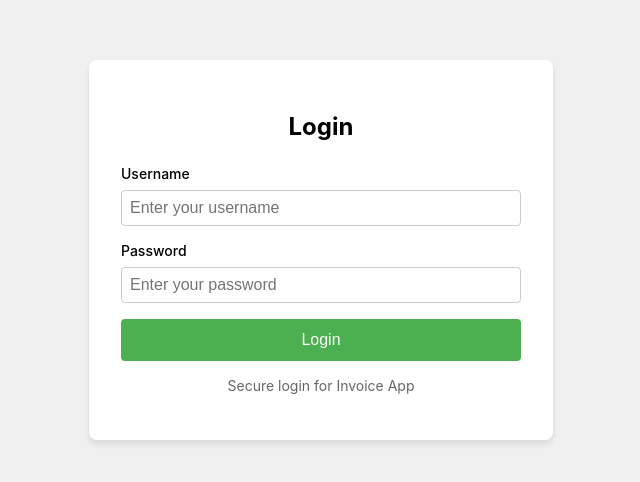
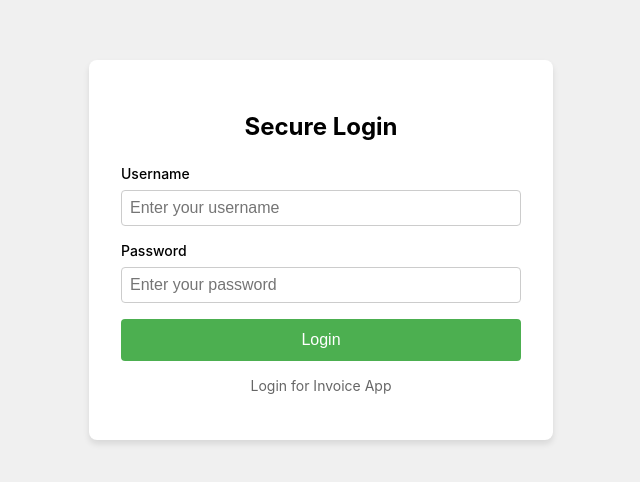
Before and after one commit to Nxtep-Kerala/billing, a React (Create React App) app: page / in a window 1280 px wide. Shown: the part 150-632 px from the top of the page, without its empty margins (319-959 px from the left). Built offline with nearby package versions, Linux system fonts and the light colour scheme; no server answers; what @react-pdf/renderer would draw is missing.

Commit message:
multi user login and folder structure update

```diff
--- a/src/App.js
+++ b/src/App.js
@@ -1,6 +1,6 @@
 import React, { useState } from 'react';
-import Auth from './Auth';
-import InvoiceApp from './InvoiceApp';
+import Auth from './components/Auth';
+import InvoiceApp from './components/InvoiceApp';
 
 const App = () => {
   const [isAuthenticated, setIsAuthenticated] = useState(false);
--- a/src/Auth.js
+++ /dev/null
@@ -1,123 +0,0 @@
-import React, { useState } from 'react';
-
-const Auth = ({ onLogin }) => {
-  const [username, setUsername] = useState('');
-  const [password, setPassword] = useState('');
-  const [error, setError] = useState('');
-
-  const handleSubmit = (e) => {
-    e.preventDefault();
-    if (
-      username === process.env.REACT_APP_USERNAME &&
-      password === process.env.REACT_APP_PASSWORD
-    ) {
-      onLogin();
-    } else {
-      setError('Invalid username or password');
-    }
-  };
-
-  return (
-    <div style={styles.container}>
-      <div style={styles.card}>
-        <h2 style={styles.header}>Login</h2>
-        <form onSubmit={handleSubmit} style={styles.form}>
-          <div style={styles.inputGroup}>
-            <label htmlFor="username" style={styles.label}>Username</label>
-            <input
-              id="username"
-              type="text"
-              value={username}
-              onChange={(e) => setUsername(e.target.value)}
-              placeholder="Enter your username"
-              required
-              style={styles.input}
-            />
-          </div>
-          <div style={styles.inputGroup}>
-            <label htmlFor="password" style={styles.label}>Password</label>
-            <input
-              id="password"
-              type="password"
-              value={password}
-              onChange={(e) => setPassword(e.target.value)}
-              placeholder="Enter your password"
-              required
-              style={styles.input}
-            />
-          </div>
-          {error && <p style={styles.error}>{error}</p>}
-          <button type="submit" style={styles.button}>Login</button>
-        </form>
-        <p style={styles.footer}>Secure login for Invoice App</p>
-      </div>
-    </div>
-  );
-};
-
-const styles = {
-  container: {
-    display: 'flex',
-    justifyContent: 'center',
-    alignItems: 'center',
-    minHeight: '100vh',
-    backgroundColor: '#f0f0f0',
-  },
-  card: {
-    backgroundColor: 'white',
-    padding: '2rem',
-    borderRadius: '8px',
-    boxShadow: '0 4px 6px rgba(0, 0, 0, 0.1)',
-    width: '100%',
-    maxWidth: '400px',
-  },
-  header: {
-    fontSize: '1.5rem',
-    fontWeight: 'bold',
-    textAlign: 'center',
-    marginBottom: '1.5rem',
-  },
-  form: {
-    display: 'flex',
-    flexDirection: 'column',
-    gap: '1rem',
-  },
-  inputGroup: {
-    display: 'flex',
-    flexDirection: 'column',
-    gap: '0.5rem',
-  },
-  label: {
-    fontSize: '0.875rem',
-    fontWeight: '500',
-  },
-  input: {
-    padding: '0.5rem',
-    borderRadius: '4px',
-    border: '1px solid #ccc',
-    fontSize: '1rem',
-  },
-  button: {
-    padding: '0.75rem',
-    backgroundColor: '#4CAF50',
-    color: 'white',
-    border: 'none',
-    borderRadius: '4px',
-    fontSize: '1rem',
-    cursor: 'pointer',
-    transition: 'background-color 0.3s',
-  },
-  error: {
-    color: '#D32F2F',
-    fontSize: '0.875rem',
-    marginTop: '0.5rem',
-  },
-  footer: {
-    textAlign: 'center',
-    fontSize: '0.875rem',
-    color: '#666',
-    marginTop: '1rem',
-  },
-};
-
-export default Auth;
--- /dev/null
+++ b/src/components/Auth.css
@@ -0,0 +1,71 @@
+.container {
+    display: flex;
+    justify-content: center;
+    align-items: center;
+    min-height: 100vh;
+    background-color: #f0f0f0;
+  }
+
+  .card {
+    background-color: white;
+    padding: 2rem;
+    border-radius: 8px;
+    box-shadow: 0 4px 6px rgba(0, 0, 0, 0.1);
+    width: 100%;
+    max-width: 400px;
+  }
+
+  .header {
+    font-size: 1.5rem;
+    font-weight: bold;
+    text-align: center;
+    margin-bottom: 1.5rem;
+  }
+
+  .form {
+    display: flex;
+    flex-direction: column;
+    gap: 1rem;
+  }
+
+  .inputGroup {
+    display: flex;
+    flex-direction: column;
+    gap: 0.5rem;
+  }
+
+  .label {
+    font-size: 0.875rem;
+    font-weight: 500;
+  }
+
+  .input {
+    padding: 0.5rem;
+    border-radius: 4px;
+    border: 1px solid #ccc;
+    font-size: 1rem;
+  }
+
+  .button {
+    padding: 0.75rem;
+    background-color: #4CAF50;
+    color: white;
+    border: none;
+    border-radius: 4px;
+    font-size: 1rem;
+    cursor: pointer;
+    transition: background-color 0.3s;
+  }
+
+  .error {
+    color: #D32F2F;
+    font-size: 0.875rem;
+    margin-top: 0.5rem;
+  }
+
+  .footer {
+    text-align: center;
+    font-size: 0.875rem;
+    color: #666;
+    margin-top: 1rem;
+  }
--- /dev/null
+++ b/src/components/Auth.js
@@ -0,0 +1,65 @@
+import React, { useState } from 'react';
+import './Auth.css';
+
+const Auth = ({ onLogin }) => {
+  const [username, setUsername] = useState('');
+  const [password, setPassword] = useState('');
+  const [error, setError] = useState('');
+
+  const handleSubmit = (e) => {
+    e.preventDefault();
+    const credentials = [
+      { username: process.env.REACT_APP_USERNAME, password: process.env.REACT_APP_PASSWORD },
+      { username: process.env.REACT_APP_USERNAME1, password: process.env.REACT_APP_PASSWORD1 },
+      { username: process.env.REACT_APP_USERNAME2, password: process.env.REACT_APP_PASSWORD2 },
+      { username: process.env.REACT_APP_USERNAME3, password: process.env.REACT_APP_PASSWORD3 },
+      // Add more as needed
+    ];
+    const isValid = credentials.some(cred => cred.username === username && cred.password === password);
+
+    if (isValid) {
+      onLogin();
+    } else {
+      setError('Invalid username or password');
+    }
+  };
+
+  return (
+    <div className="container">
+      <div className="card">
+        <h2 className="header">Secure Login</h2>
+        <form onSubmit={handleSubmit} className="form">
+          <div className="inputGroup">
+            <label htmlFor="username" className="label">Username</label>
+            <input
+              id="username"
+              type="text"
+              value={username}
+              onChange={(e) => setUsername(e.target.value)}
+              placeholder="Enter your username"
+              required
+              className="input"
+            />
+          </div>
+          <div className="inputGroup">
+            <label htmlFor="password" className="label">Password</label>
+            <input
+              id="password"
+              type="password"
+              value={password}
+              onChange={(e) => setPassword(e.target.value)}
+              placeholder="Enter your password"
+              required
+              className="input"
+            />
+          </div>
+          {error && <p className="error">{error}</p>}
+          <button type="submit" className="button">Login</button>
+        </form>
+        <p className="footer">Login for Invoice App</p>
+      </div>
+    </div>
+  );
+};
+
+export default Auth;
--- a/src/InvoiceApp.js
+++ b/src/components/InvoiceApp.js
@@ -49,8 +49,8 @@ import SaveIcon from "@mui/icons-material/Save";
 import VisibilityIcon from "@mui/icons-material/Visibility";
 import GetAppIcon from "@mui/icons-material/GetApp";
 import { ThemeProvider, createTheme } from "@mui/material/styles";
-import db from "./firebase-config";
-import headerImage from "./images/header.png";
+import db from "../firebase-config";
+import headerImage from "../images/header.png";
 
 import {
   collection,
```
